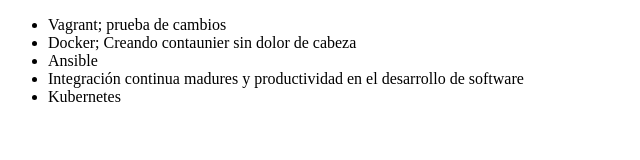
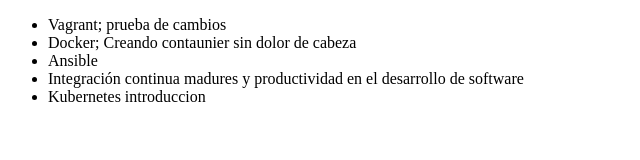
Before and after one commit to knoleo88/Pruebasalura, a plain HTML site: page index.html in a window 1280 px wide. Shown: the whole page, without its empty margins (0-640 px from the left). Drawn offline with Linux system fonts and the light colour scheme.

Commit message:
Modificando curso kubernetes

```diff
--- a/index.html
+++ b/index.html
@@ -10,7 +10,7 @@
          <li> Docker; Creando contaunier sin dolor de cabeza </li>
          <li> Ansible </li>
          <li> Integración continua  madures y productividad en el desarrollo de software</li>
-         <li>Kubernetes</li>
+         <li>Kubernetes introduccion</li>
      </ul>
 </body>
 </html>
```
